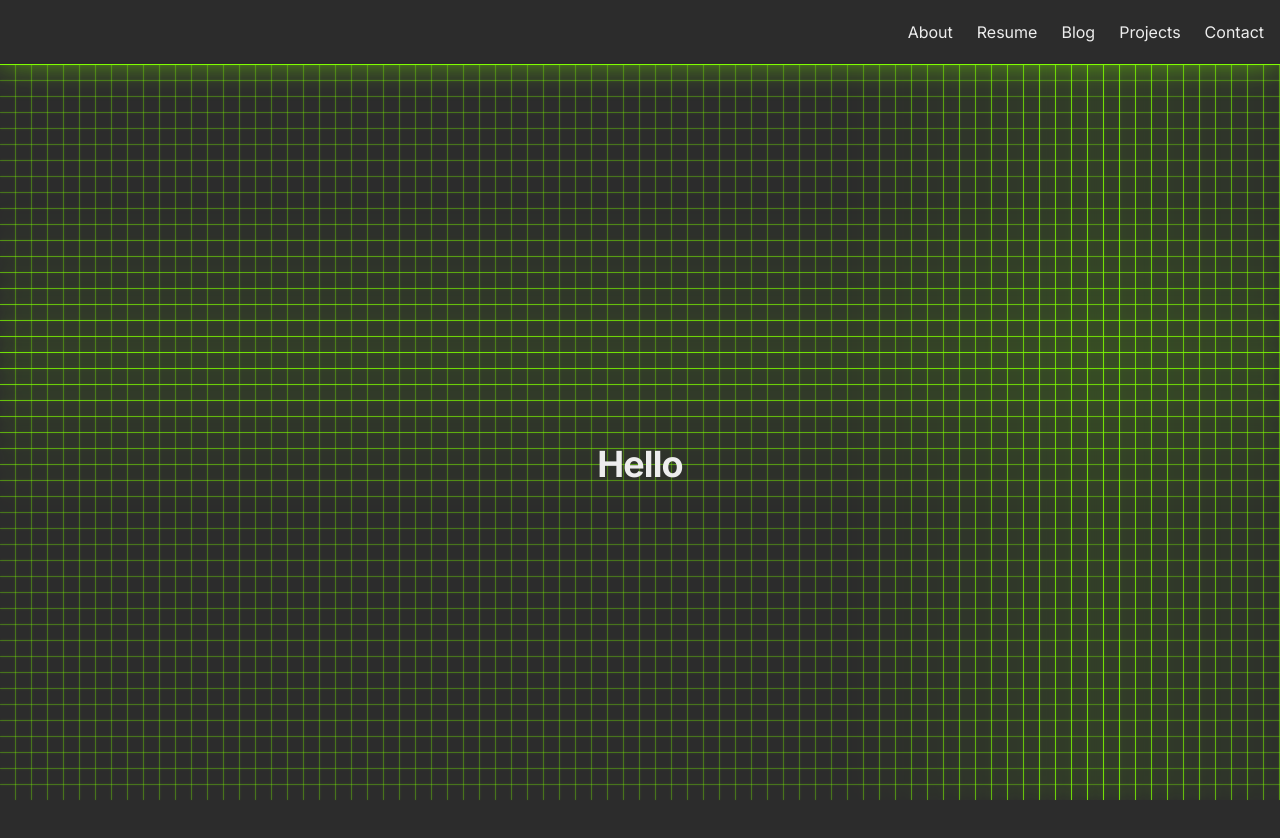
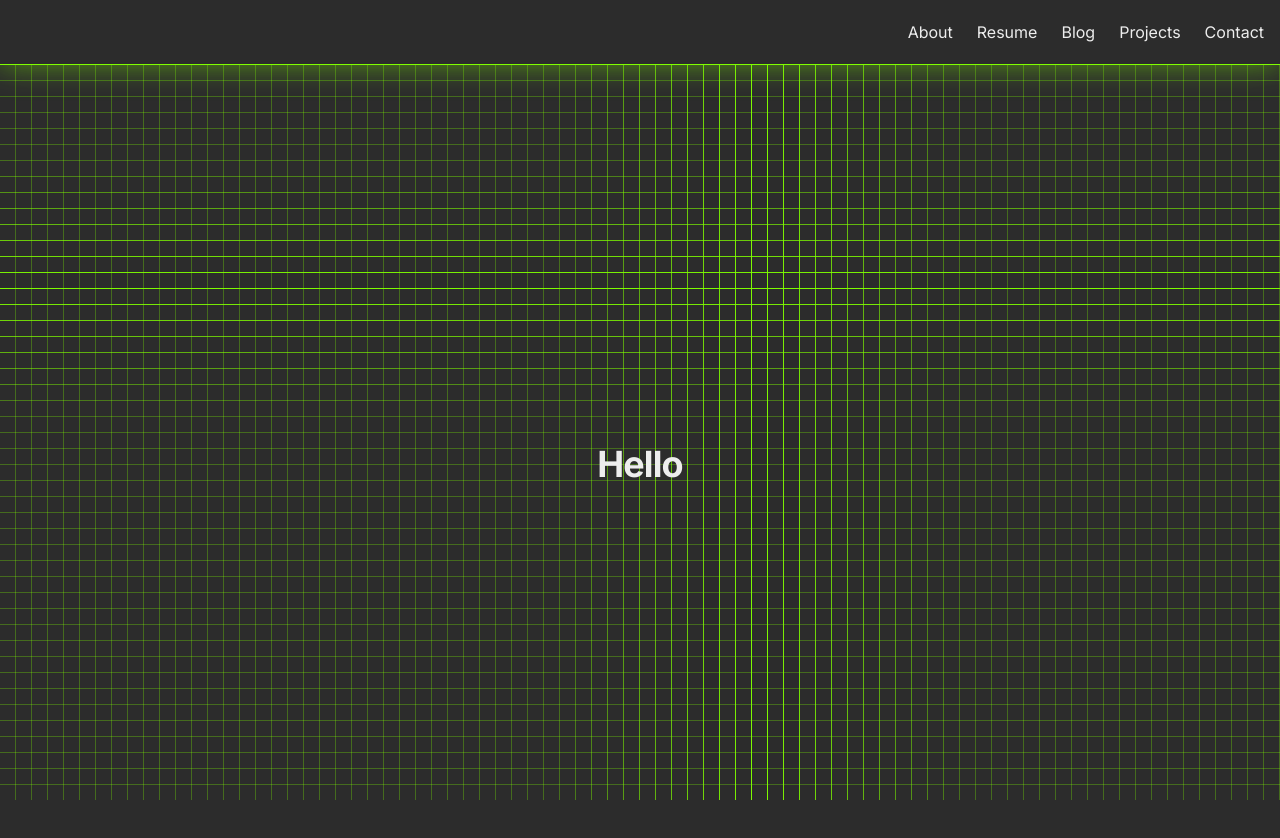
Before and after one commit to timtheteh/Personal-Website, a Next.js app: page / in a window 1280 px wide. Shown: the top 838 px of the page. Built offline with nearby package versions, Linux system fonts and the light colour scheme.

Commit message:
improved performance

```diff
--- a/app/globals.css
+++ b/app/globals.css
@@ -21,13 +21,10 @@ body {
   }
 }
 
-/* Base grid - static lines with subtle glow */
+/* Base grid - static lines with base intensity */
 .grid-base {
   position: fixed;
-  top: 0;
-  left: 0;
-  right: 0;
-  bottom: 0;
+  inset: 0;
   background-image:
     repeating-linear-gradient(
       0deg,
@@ -44,127 +41,114 @@ body {
       rgba(128, 255, 0, 0.3) 16px
     );
   background-size: 16px 16px;
-  filter: drop-shadow(0 0 1px rgba(128, 255, 0, 0.5));
   pointer-events: none;
   z-index: 0;
-  /* Performance optimizations */
-  transform: translateZ(0);
-  contain: strict;
 }
 
-/* Animated horizontal glow wave - affects horizontal lines */
+/* Animated horizontal lines - intensity wave (no filters for performance) */
 .grid-glow-horizontal {
   position: fixed;
-  top: 0;
-  left: 0;
-  right: 0;
-  bottom: 0;
+  inset: 0;
   background-image:
     repeating-linear-gradient(
       0deg,
       transparent,
       transparent 15px,
-      #80FF00 15px,
-      #80FF00 16px
+      rgba(128, 255, 0, 1) 15px,
+      rgba(128, 255, 0, 1) 16px
     );
   background-size: 16px 16px;
-  filter: drop-shadow(0 0 6px rgba(128, 255, 0, 0.9)) drop-shadow(0 0 12px rgba(128, 255, 0, 0.5));
   pointer-events: none;
   z-index: 0;
   -webkit-mask-image: linear-gradient(
     to bottom,
     transparent 0%,
-    transparent 45%,
-    rgba(255,255,255,0.8) 50%,
-    transparent 55%,
+    transparent 46%,
+    white 50%,
+    transparent 54%,
     transparent 100%
   );
   mask-image: linear-gradient(
     to bottom,
     transparent 0%,
-    transparent 45%,
-    rgba(255,255,255,0.8) 50%,
-    transparent 55%,
+    transparent 46%,
+    white 50%,
+    transparent 54%,
     transparent 100%
   );
   -webkit-mask-size: 100% 400%;
   mask-size: 100% 400%;
-  -webkit-mask-position: 0 0%;
-  mask-position: 0 0%;
-  animation: glow-wave-vertical 24s linear infinite alternate;
-  /* Performance optimizations */
-  transform: translateZ(0);
-  backface-visibility: hidden;
+  animation: intensity-wave-vertical 24s ease-in-out infinite alternate;
   will-change: mask-position, -webkit-mask-position;
-  contain: layout style;
 }
 
-/* Animated vertical glow wave - affects vertical lines */
+/* Animated vertical lines - intensity wave (no filters for performance) */
 .grid-glow-vertical {
   position: fixed;
-  top: 0;
-  left: 0;
-  right: 0;
-  bottom: 0;
+  inset: 0;
   background-image:
     repeating-linear-gradient(
       90deg,
       transparent,
       transparent 15px,
-      #80FF00 15px,
-      #80FF00 16px
+      rgba(128, 255, 0, 1) 15px,
+      rgba(128, 255, 0, 1) 16px
     );
   background-size: 16px 16px;
-  filter: drop-shadow(0 0 6px rgba(128, 255, 0, 0.9)) drop-shadow(0 0 12px rgba(128, 255, 0, 0.5));
   pointer-events: none;
   z-index: 0;
   -webkit-mask-image: linear-gradient(
     to right,
     transparent 0%,
-    transparent 45%,
-    rgba(255,255,255,0.8) 50%,
-    transparent 55%,
+    transparent 46%,
+    white 50%,
+    transparent 54%,
     transparent 100%
   );
   mask-image: linear-gradient(
     to right,
     transparent 0%,
-    transparent 45%,
-    rgba(255,255,255,0.8) 50%,
-    transparent 55%,
+    transparent 46%,
+    white 50%,
+    transparent 54%,
     transparent 100%
   );
   -webkit-mask-size: 400% 100%;
   mask-size: 400% 100%;
-  -webkit-mask-position: 0% 0;
-  mask-position: 0% 0;
-  animation: glow-wave-horizontal 30s linear infinite alternate;
-  /* Performance optimizations */
-  transform: translateZ(0);
-  backface-visibility: hidden;
+  animation: intensity-wave-horizontal 30s ease-in-out infinite alternate;
   will-change: mask-position, -webkit-mask-position;
-  contain: layout style;
 }
 
-@keyframes glow-wave-vertical {
+@keyframes intensity-wave-vertical {
   0% {
-    -webkit-mask-position: 0 -150%;
-    mask-position: 0 -150%;
+    -webkit-mask-position: 0 -100%;
+    mask-position: 0 -100%;
   }
   100% {
-    -webkit-mask-position: 0 150%;
-    mask-position: 0 150%;
+    -webkit-mask-position: 0 100%;
+    mask-position: 0 100%;
   }
 }
 
-@keyframes glow-wave-horizontal {
+@keyframes intensity-wave-horizontal {
   0% {
-    -webkit-mask-position: -150% 0;
-    mask-position: -150% 0;
+    -webkit-mask-position: -100% 0;
+    mask-position: -100% 0;
   }
   100% {
-    -webkit-mask-position: 150% 0;
-    mask-position: 150% 0;
+    -webkit-mask-position: 100% 0;
+    mask-position: 100% 0;
+  }
+}
+
+/* Respect user preference for reduced motion */
+@media (prefers-reduced-motion: reduce) {
+  .grid-glow-horizontal,
+  .grid-glow-vertical {
+    animation: none;
+    -webkit-mask-image: none;
+    mask-image: none;
+    opacity: 0;
   }
 }
 
```
